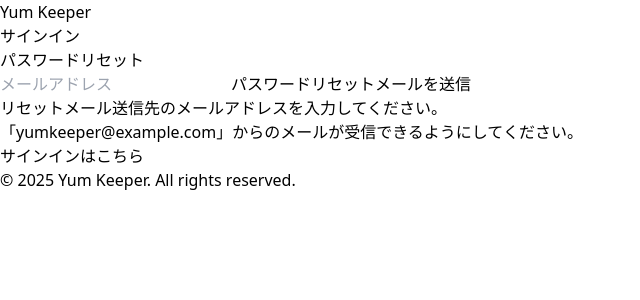
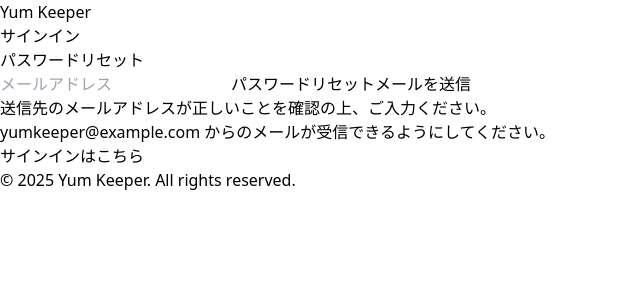
Before and after one commit to y4tk8/yumkeeper_frontend, a Next.js app: page /password-forgot in a window 1280 px wide. Shown: the top 300 px of the page, without its empty margins (0-640 px from the left). Built offline with nearby package versions, Linux system fonts and the light colour scheme.

Commit message:
fix: ユーザーへの注意事項文を修正

```diff
--- a/src/app/(auth)/password-forgot/page.tsx
+++ b/src/app/(auth)/password-forgot/page.tsx
@@ -41,8 +41,8 @@ const PasswordForgotPage = () => {
       {/* 注意事項 */}
       <div className="text-sm text-gray-600 space-y-2">
         <ul className="list-disc pl-5">
-          <li>リセットメール送信先のメールアドレスを入力してください。</li>
-          <li>「yumkeeper@example.com」からのメールが受信できるようにしてください。</li>
+          <li>送信先のメールアドレスが正しいことを確認の上、ご入力ください。</li>
+          <li><span className="font-semibold">yumkeeper@example.com</span> からのメールが受信できるようにしてください。</li>
         </ul>
       </div>
 
```
